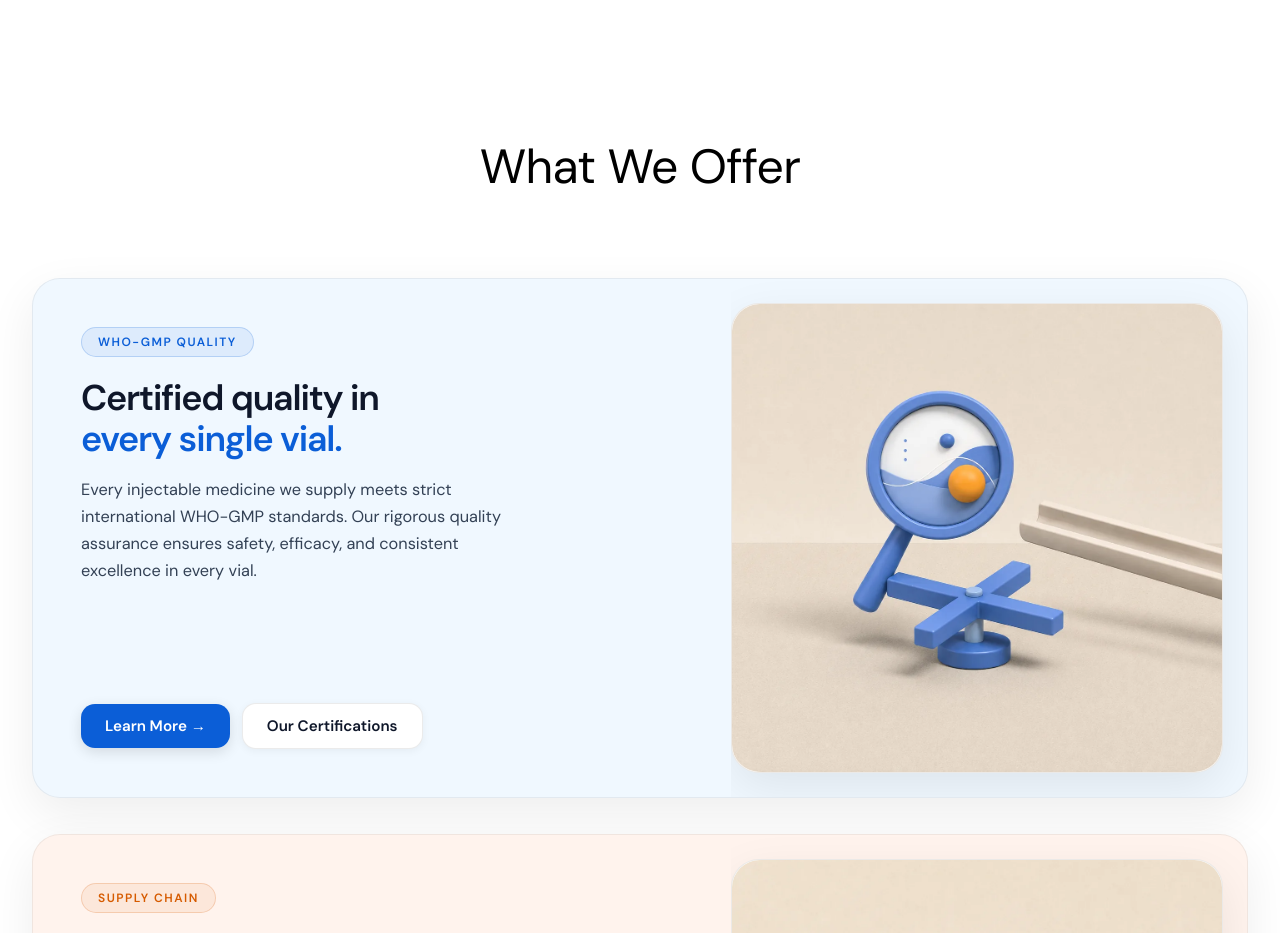
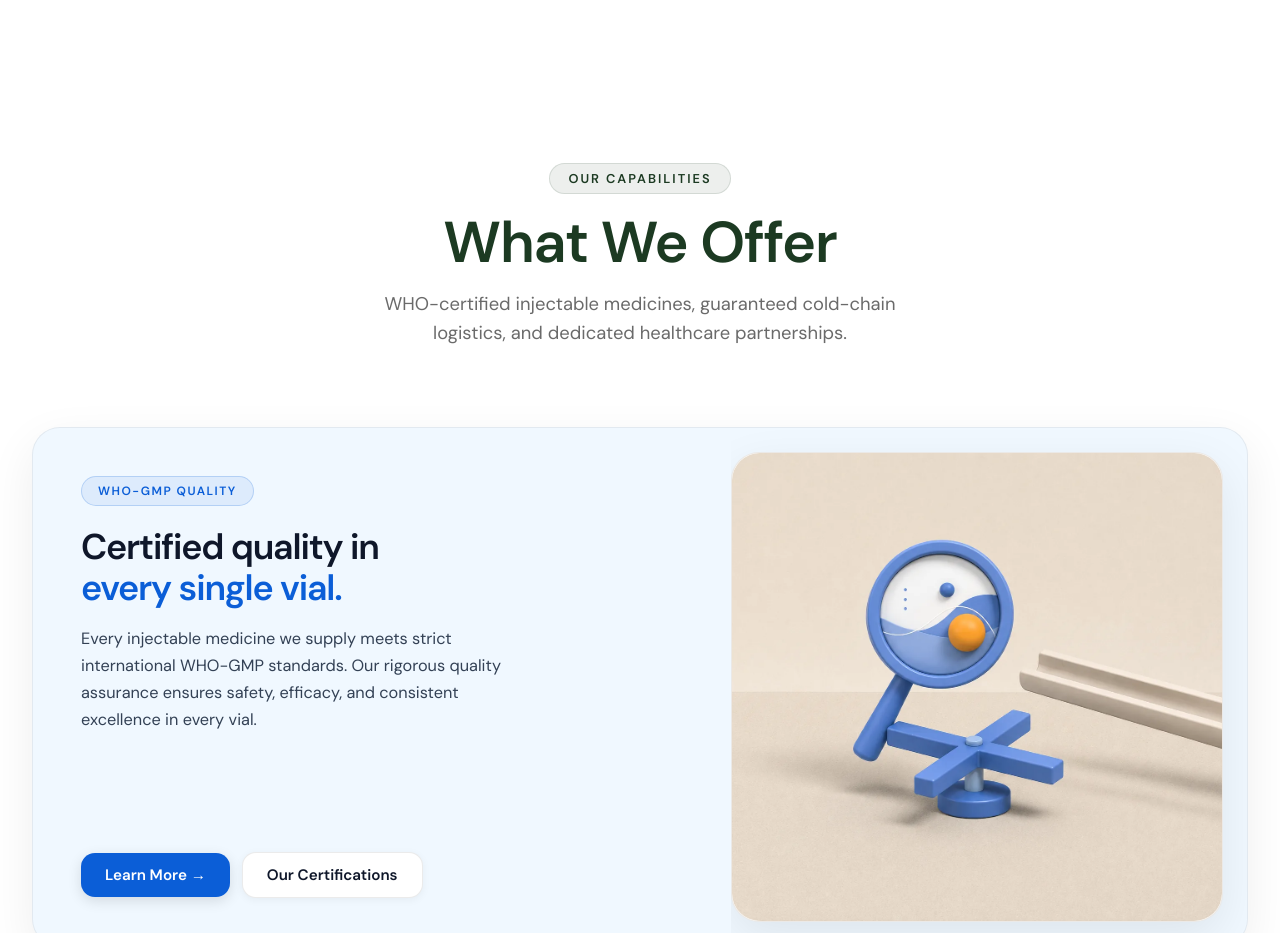
Before and after one commit to Inscrutable21/sunwaves, a plain HTML site: page index.html in a window 1280 px wide. Shown: the part 1600-2533 px from the top of the page. Drawn offline with nearby package versions, Linux system fonts and the light colour scheme; a script that the page names is missing.

Commit message:
Fixed heading

```diff
--- a/css/stacking-cards.css
+++ b/css/stacking-cards.css
@@ -16,9 +16,9 @@
 
 /* Header above the cards */
 .sc-header {
-  max-width: 1240px;
+  max-width: 820px;
   margin: 0 auto;
-  padding: 0 0 60px;
+  padding: 30px 20px 60px;
   display: flex;
   flex-direction: column;
   align-items: center;
@@ -27,22 +27,39 @@
 
 .sc-label {
   font-family: 'DM Sans', sans-serif;
-  font-size: 0.75rem;
-  font-weight: 600;
-  letter-spacing: 3px;
+  font-size: 0.8rem;
+  font-weight: 700;
+  letter-spacing: 2px;
   text-transform: uppercase;
-  color: #b07e00;
+  color: #1C3A22;
+  background: rgba(28, 58, 34, 0.08);
+  border: 1px solid rgba(28, 58, 34, 0.12);
+  border-radius: 999px;
+  padding: 6px 18px;
   margin: 0 0 16px;
+  display: inline-block;
 }
 
 .sc-title {
   font-family: 'DM Sans', sans-serif;
-  font-size: clamp(2rem, 4vw, 3rem);
+  font-size: clamp(2.4rem, 5vw, 3.6rem);
+  font-weight: 800;
+  line-height: 1.15;
+  color: #1C3A22;
+  letter-spacing: -1.2px;
+  margin: 0;
+  text-align: center;
+}
+
+.sc-subtitle {
+  font-family: 'DM Sans', sans-serif;
+  font-size: clamp(1rem, 2.2vw, 1.15rem);
   font-weight: 400;
-  line-height: 1.4;
-  color: black;
-  letter-spacing: -.64px;
-  margin: 0;
+  color: rgba(26, 26, 26, 0.65);
+  line-height: 1.6;
+  max-width: 580px;
+  margin: 14px auto 0;
+  text-align: center;
 }
 
 /* Cards list */
@@ -337,11 +354,17 @@
   }
 
   .sc-header {
-    padding: 0 0 40px;
+    padding: 10px 16px 44px;
   }
 
   .sc-title {
-    font-size: clamp(1.6rem, 6vw, 2.2rem);
+    font-size: clamp(2rem, 7vw, 2.5rem);
+    letter-spacing: -0.8px;
+  }
+
+  .sc-subtitle {
+    font-size: 0.95rem;
+    margin-top: 10px;
   }
 
   .sc-card__content {
--- a/sections/stacking-cards.html
+++ b/sections/stacking-cards.html
@@ -1,7 +1,9 @@
 <!-- ── Stacking Cards Section ──────────────────────── -->
 <section class="sc-section">
     <div class="sc-header">
+        <span class="sc-label">Our Capabilities</span>
         <h2 class="sc-title">What We Offer</h2>
+        <p class="sc-subtitle">WHO-certified injectable medicines, guaranteed cold-chain logistics, and dedicated healthcare partnerships.</p>
     </div>
     <ul id="sc-cards">
         <li class="sc-card" id="sc-card-1">
```
